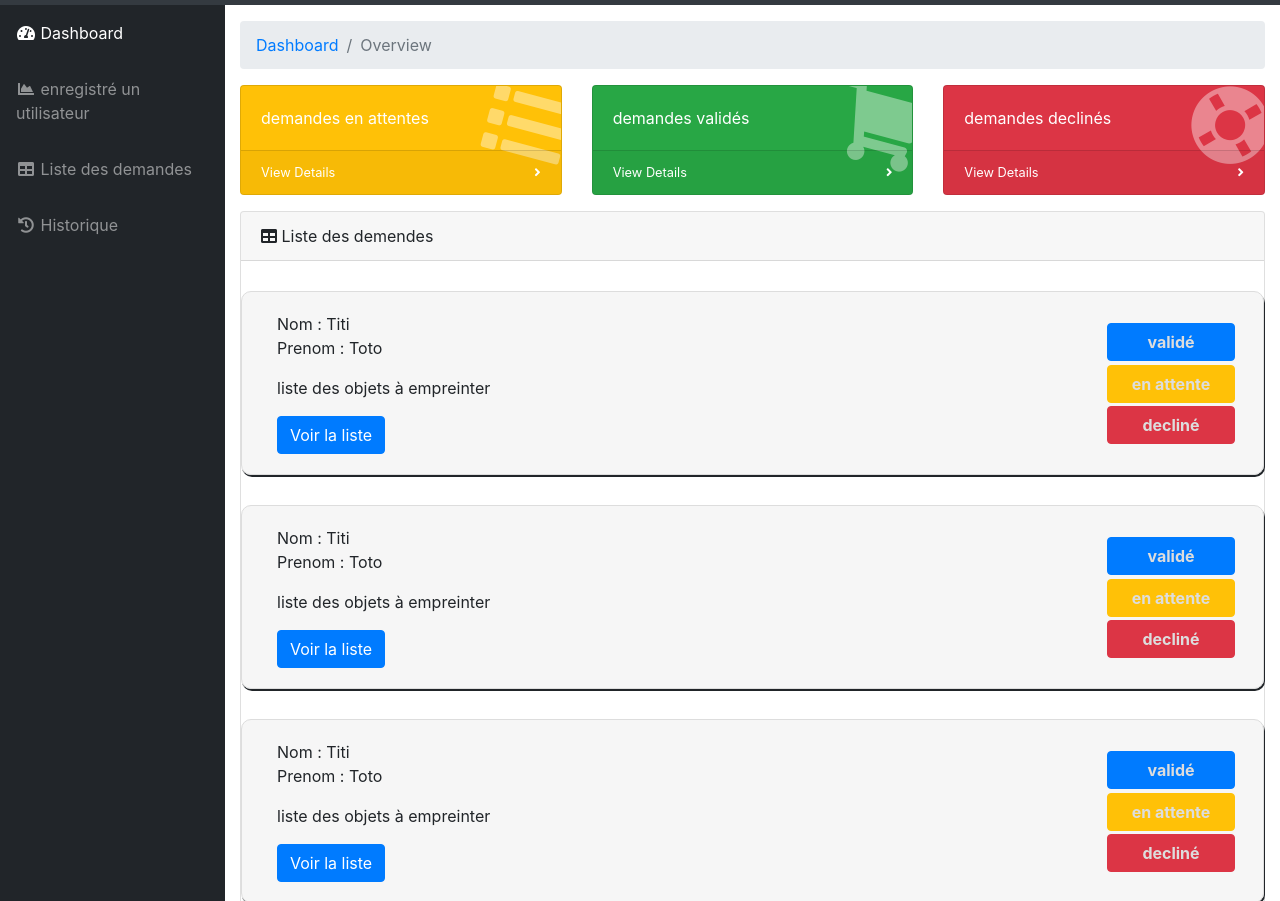
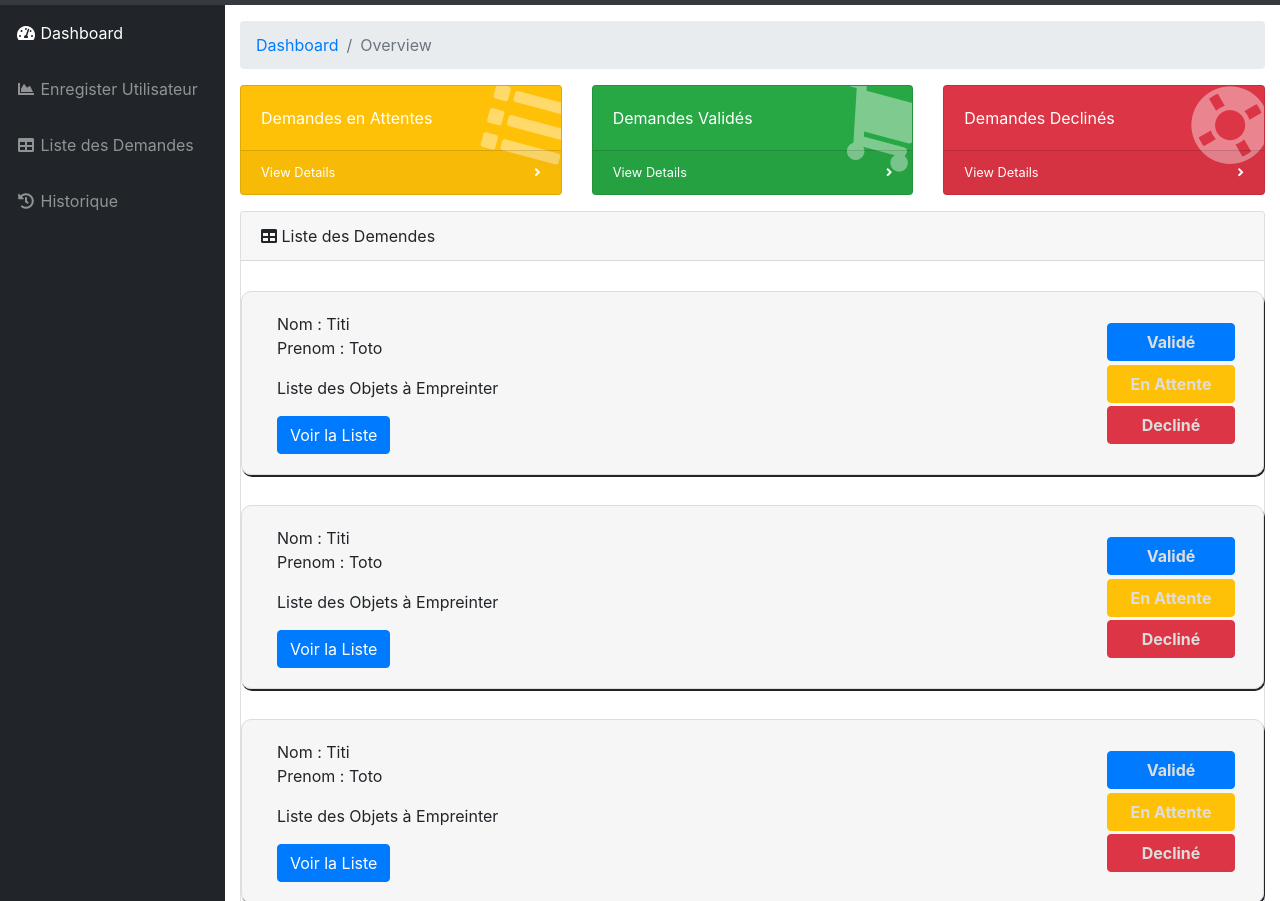
Before and after one commit to saxad/cms, a website with bundled scripts: page index.html in a window 1280 px wide. Shown: the part 51-952 px from the top of the page. Built offline with nearby package versions, Linux system fonts and the light colour scheme.

Commit message:
modification de 'lindex

```diff
--- a/index.html
+++ b/index.html
@@ -66,12 +66,12 @@
         <li class="nav-item">
             <a class="nav-link" href="register.html">
               <i class="fas fa-fw fa-chart-area"></i>
-              <span>enregistré un utilisateur</span></a>
+              <span>Enregister Utilisateur</span></a>
           </li>
         <li class="nav-item">
           <a class="nav-link" href="tables.html">
             <i class="fas fa-fw fa-table"></i>
-            <span>Liste des demandes</span></a>
+            <span>Liste des Demandes</span></a>
         </li>
         <li class="nav-item">
           <a class="nav-link" href="historique.html">
@@ -116,7 +116,7 @@
                   <div class="card-body-icon">
                     <i class="fas fa-fw fa-list"></i>
                   </div>
-                  <div class="mr-5">demandes en attentes</div>
+                  <div class="mr-5">Demandes en Attentes</div>
                 </div>
                 <a class="card-footer text-white clearfix small z-1" href="#">
                   <span class="float-left">View Details</span>
@@ -132,7 +132,7 @@
                   <div class="card-body-icon">
                     <i class="fas fa-fw fa-shopping-cart"></i>
                   </div>
-                  <div class="mr-5">demandes validés</div>
+                  <div class="mr-5">Demandes Validés</div>
                 </div>
                 <a class="card-footer text-white clearfix small z-1" href="#">
                   <span class="float-left">View Details</span>
@@ -148,7 +148,7 @@
                   <div class="card-body-icon">
                     <i class="fas fa-fw fa-life-ring"></i>
                   </div>
-                  <div class="mr-5"> demandes declinés</div>
+                  <div class="mr-5"> Demandes Declinés</div>
                 </div>
                 <a class="card-footer text-white clearfix small z-1" href="#">
                   <span class="float-left">View Details</span>
@@ -164,7 +164,7 @@
           <div class="card mb-3">
             <div class="card-header">
               <i class="fas fa-table"></i>
-              Liste des demendes</div>
+              Liste des Demendes</div>
             <div class="container-fluid ">
                             <div class="demande row" >
 
@@ -174,13 +174,13 @@
 
                             </p>
                             <p>
-                              liste des objets à empreinter
+                              Liste des Objets à Empreinter
                             </p>
-                            <button id="myBtn" type="button" class="btn btn-primary" >Voir la liste</button>
+                            <button id="myBtn" type="button" class="btn btn-primary" >Voir la Liste</button>
                             <div class="choix">
-                              <div><button type="button" class="btn btn-primary"> validé </button></div>
-                                <div><button type="button" class="btn btn-warning"> en attente </button></div>
-                                <div><button type="button" class="btn btn-danger"> decliné </button></div>
+                              <div><button type="button" class="btn btn-primary"> Validé </button></div>
+                                <div><button type="button" class="btn btn-warning"> En Attente </button></div>
+                                <div><button type="button" class="btn btn-danger"> Decliné </button></div>
 
 
                               </div>
@@ -196,13 +196,13 @@
 
                       </p>
                       <p>
-                        liste des objets à empreinter
+                        Liste des Objets à Empreinter
                       </p>
-                      <button id="myBtn" type="button" class="btn btn-primary" >Voir la liste</button>
+                      <button id="myBtn" type="button" class="btn btn-primary" >Voir la Liste</button>
                       <div class="choix">
-                        <div><button type="button" class="btn btn-primary"> validé </button></div>
-                          <div><button type="button" class="btn btn-warning"> en attente </button></div>
-                          <div><button type="button" class="btn btn-danger"> decliné </button></div>
+                        <div><button type="button" class="btn btn-primary"> Validé </button></div>
+                          <div><button type="button" class="btn btn-warning"> En Attente </button></div>
+                          <div><button type="button" class="btn btn-danger"> Decliné </button></div>
 
 
                         </div>
@@ -218,13 +218,13 @@
 
                             </p>
                             <p>
-                              liste des objets à empreinter
+                              Liste des Objets à Empreinter
                             </p>
-                            <button id="myBtn" type="button" class="btn btn-primary" >Voir la liste</button>
+                            <button id="myBtn" type="button" class="btn btn-primary" >Voir la Liste</button>
                             <div class="choix">
-                              <div><button type="button" class="btn btn-primary"> validé </button></div>
-                                <div><button type="button" class="btn btn-warning"> en attente </button></div>
-                                <div><button type="button" class="btn btn-danger"> decliné </button></div>
+                              <div><button type="button" class="btn btn-primary"> Validé </button></div>
+                                <div><button type="button" class="btn btn-warning"> En Attente </button></div>
+                                <div><button type="button" class="btn btn-danger"> Decliné </button></div>
 
 
                               </div>
@@ -251,7 +251,7 @@
     <div class="modal-content">
       <div class="modal-header">
         <span class="close">&times;</span>
-        <h2>liste des objet a enmpreinté</h2>
+        <h2>Liste des Objet a Empreinté</h2>
       </div>
       <div class="modal-body">
           <table class="table table-bordered" id="dataTable" width="100%" cellspacing="0">
@@ -260,8 +260,8 @@
                   <th>Objet</th>
                   <th>Type</th>
                   <th>Quantité</th>
-                  <th>date d'empreint</th>
-                  <th>date du retour</th>
+                  <th>Date d'Empreint</th>
+                  <th>Date du Retour</th>
 
                 </tr>
               </thead>
```
